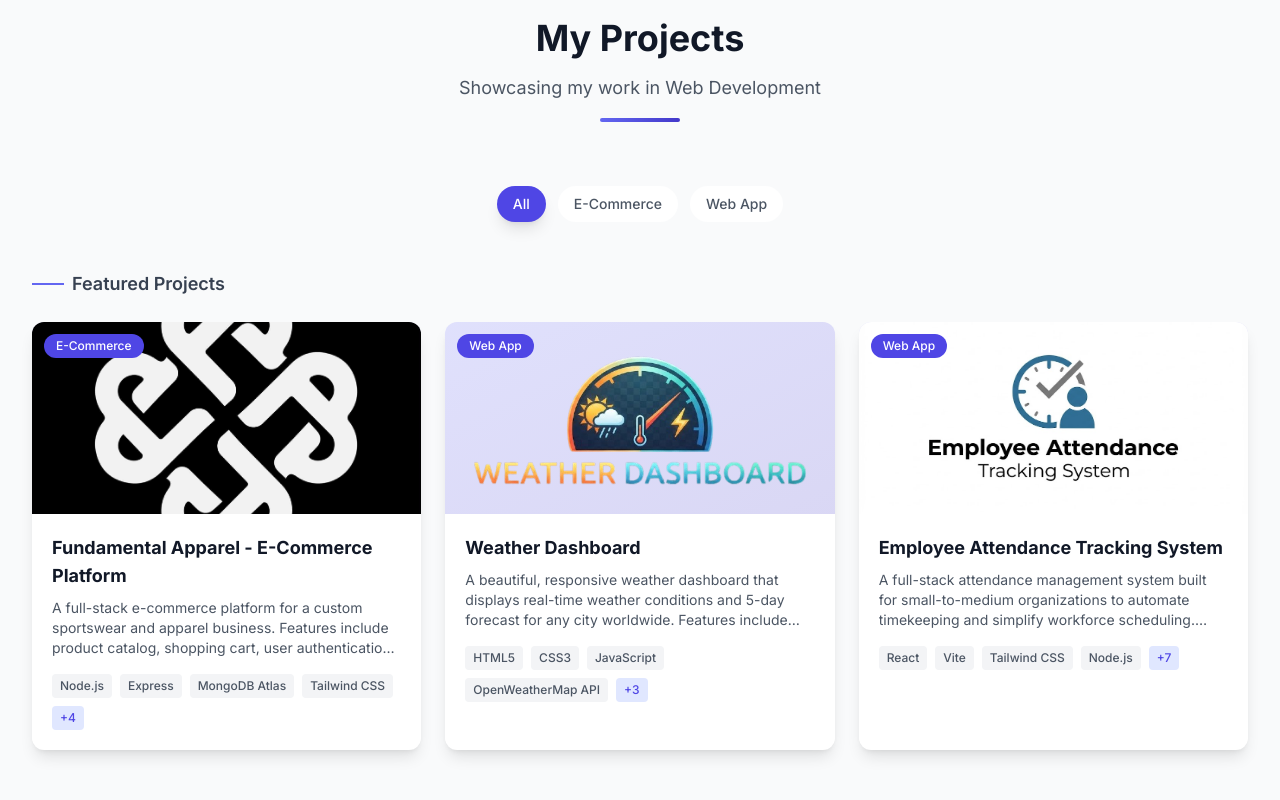
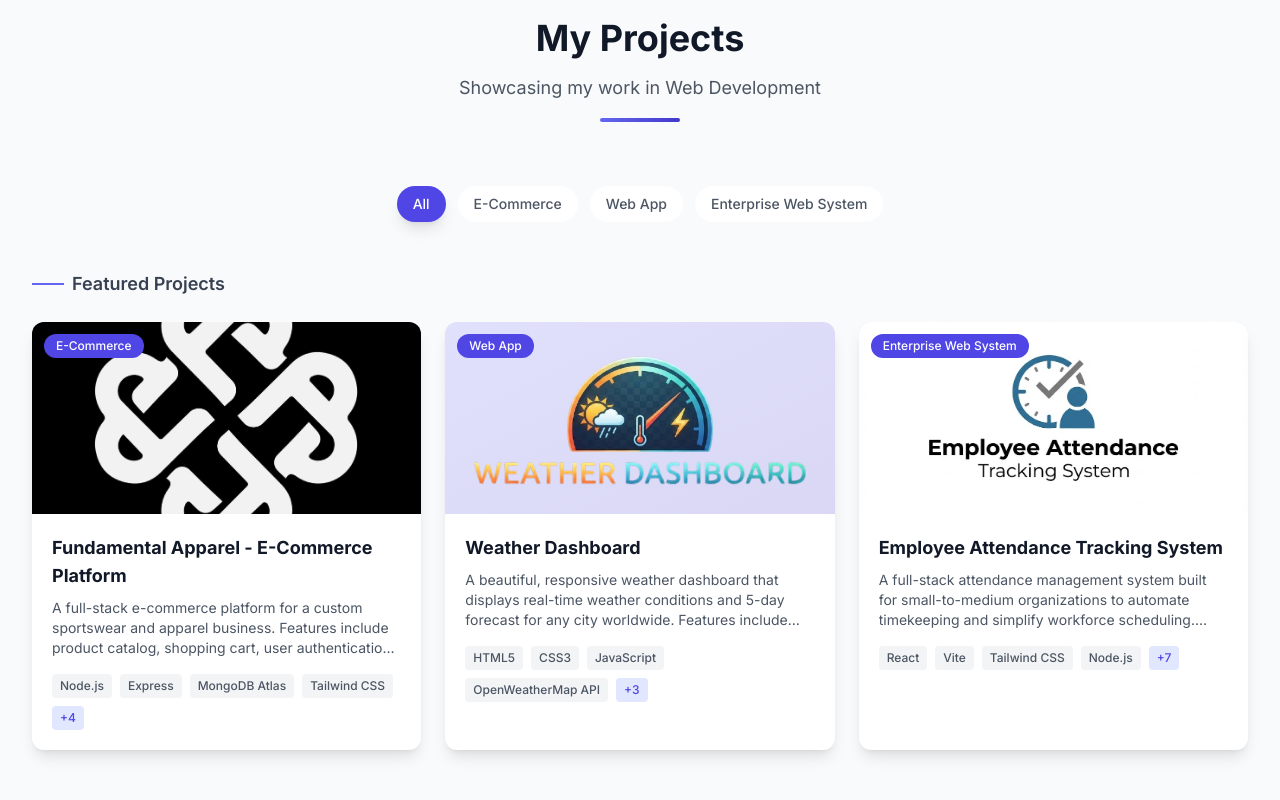
Before and after one commit to Kramxie/Portfolio-Website, a Next.js app: page / in a window 1280 px wide. Shown: the part 2816-3616 px from the top of the page. Built offline with nearby package versions, Linux system fonts and the light colour scheme.

Commit message:
Update image and category data

```diff
--- a/src/data/portfolioData.ts
+++ b/src/data/portfolioData.ts
@@ -47,7 +47,7 @@ export const personalInfo = {
   phone: "+63 960 215 6487",
   location: "Cavite, Philippines",
   resumeUrl: "/resume.pdf",
-  avatar: "/images/avatar.jpg",
+  avatar: "/images/avatar.png",
 };
 
 // ============================================
@@ -197,7 +197,7 @@ export const projects = [
     "Vercel",
     "Render"
   ],
-  category: "Web App",
+  category: "Enterprise Web System",
   githubUrl: "https://github.com/Kramxie/EmployeeAttendanceTrackingSystem",
   liveUrl: "https://employeeattendancetrackingsystem-1.onrender.com/login",
   featured: true
```
Also changed, not shown: 1 other file (tests, documents, lock files or other folders).
